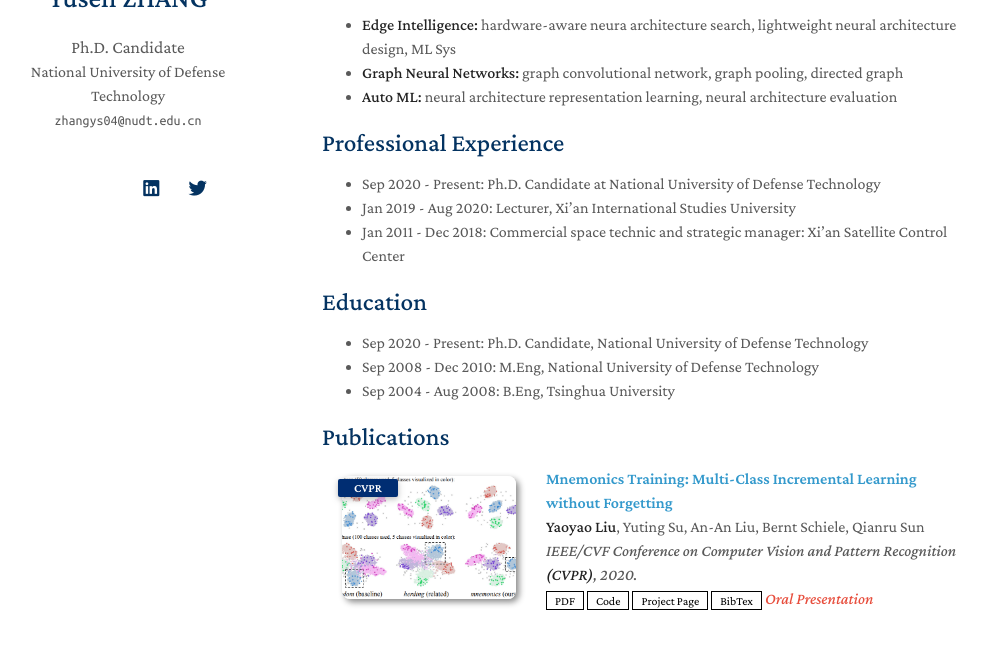
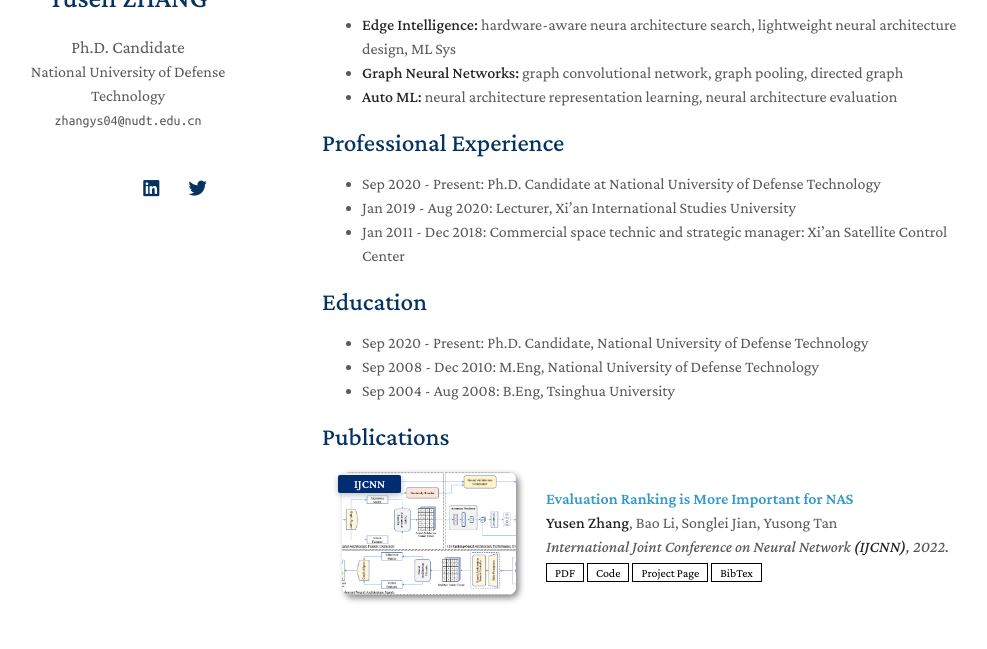
Before and after one commit to zhangys04/zhangys04.github.io, a Jekyll site: the page built from index.md, in a window 1280 px wide and 943 px high, cut to the strip 206-855 px from the top of the window. Shown: the whole strip, without its empty margins (148-1135 px from the left). Built offline with Jekyll 4.4.1, drawn with Linux system fonts in a browser that asks for light colours; nearby versions of some CDN libraries; a style sheet for code colours, icons or effects is not loaded; our own code applies the rules of GitHub Pages for plain Markdown files.

Commit message:
Update publications.yml

```diff
--- a/_data/publications.yml
+++ b/_data/publications.yml
@@ -1,12 +1,12 @@
 main:
 
-    - title: "Mnemonics Training: Multi-Class Incremental Learning without Forgetting"
-      authors: <strong>Yaoyao Liu</strong>, Yuting Su, An-An Liu, Bernt Schiele, Qianru Sun
-      conference_short: CVPR
-      conference: IEEE/CVF Conference on Computer Vision and Pattern Recognition <strong>(CVPR)</strong>, 2020.
-      pdf: https://arxiv.org/pdf/2002.10211.pdf
-      code: https://github.com/yaoyao-liu/class-incremental-learning/tree/main/mnemonics-training
+    - title: "Evaluation Ranking is More Important for NAS"
+      authors: <strong>Yusen Zhang</strong>, Bao Li, Songlei Jian, Yusong Tan
+      conference_short: IJCNN
+      conference: International Joint Conference on Neural Network <strong>(IJCNN)</strong>, 2022.
+      pdf: https://arxiv.org
+      code: https://github.com/
       page: https://class-il.mpi-inf.mpg.de/mnemonics/
       bibtex: https://class-il.mpi-inf.mpg.de/mnemonics/
-      notes: Oral Presentation
-      image: ./assets/img/teaser_example.png
+      notes:
+      image: ./assets/img/ijcnn2022.png
```
